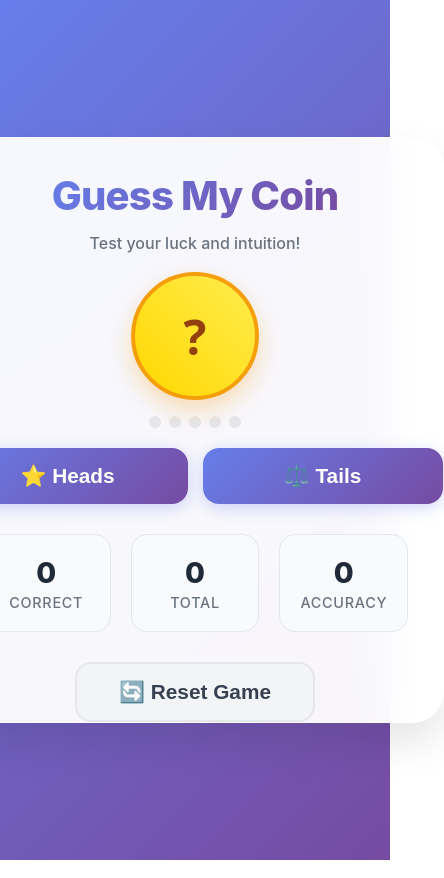
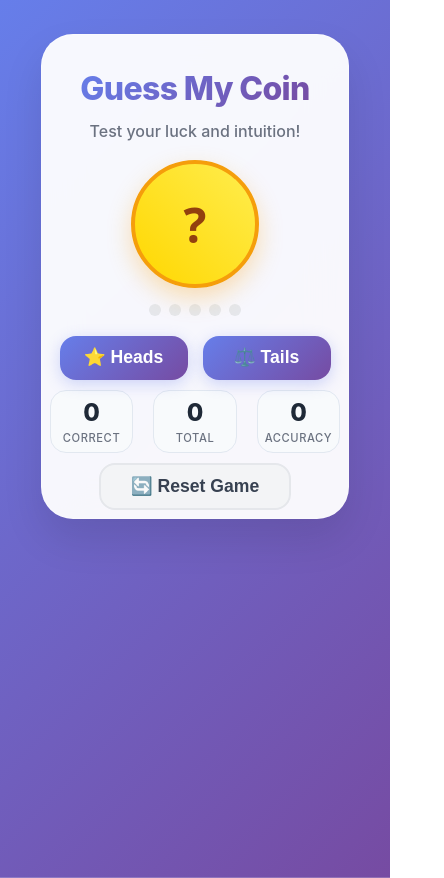
Before and after one commit to 01eon/react-guess-my-coin, a React (Vite) app: page / in a window 390 px wide. Shown: the whole page, 444 px wide, since content can reach past the window. Built offline with nearby package versions, Linux system fonts and the light colour scheme; a web font is replaced by a local one.

Commit message:
Added: standardPhone Media Query

```diff
--- a/package.json
+++ b/package.json
@@ -4,7 +4,7 @@
   "version": "0.0.0",
   "type": "module",
   "scripts": {
-    "dev": "vite",
+    "dev": "vite --host",
     "build": "vite build",
     "lint": "eslint .",
     "preview": "vite preview"
--- a/src/App.css
+++ b/src/App.css
@@ -12,13 +12,18 @@ body {
   align-items: center;
 }
 
-/* Laptop */
-@media (min-width: 64em) {
+/* Standard Phone */
+@media (min-width: 360px){
   body {
-    margin: 0rem 25rem;
+    margin: 0rem;
+    align-items: flex-start;
+    margin-top: 2.1rem;
   }
 }
 
-@theme {
-  /* .. */
-}
+/* @media (min-width: 780px){
+  body {
+    align-items: center;
+    margin-top: 0;
+  }
+} */
--- a/src/components/button/button.styled.jsx
+++ b/src/components/button/button.styled.jsx
@@ -1,4 +1,5 @@
 import styled from "styled-components";
+import { media } from "../media-query/media-query.styled";
 
 const ButtonBase = styled.button`
   width: 15rem;
@@ -25,9 +26,14 @@ const ButtonBase = styled.button`
 
   &:hover:disabled {
     transform: translateY(0px);
-  box-shadow: none;
+    box-shadow: none;
+  }
 
-  }
+  ${media.standardPhone`
+    font-size: 1.1rem;
+    padding: 0.7rem 1rem;
+    width: 8rem;
+    `}
 `;
 
 export const ButtonPrimary = styled(ButtonBase)`
@@ -50,4 +56,8 @@ export const ButtonSecondary = styled(ButtonBase)`
     background: #e5e7eb;
     transform: translateY(-1px);
   }
+
+  ${media.standardPhone`
+    width: 12rem;
+    `}
 `;
--- a/src/components/results/results.style.jsx
+++ b/src/components/results/results.style.jsx
@@ -1,4 +1,5 @@
 import styled from "styled-components";
+import { media } from "../media-query/media-query.styled";
 
 export const ResultsBase = styled.div`
   text-align: center;
@@ -11,6 +12,13 @@ export const ResultsBase = styled.div`
   transform: translateY(10px);
   transition: all 0.3s ease;
   width: 70%;
+
+  ${media.standardPhone`
+      width: 60%;
+      font-size: 0.9rem;
+      margin-top: 0.5rem;
+      padding: 20px 10px;
+    `}
 `;
 
 export const ResultsShow = styled(ResultsBase)`
@@ -20,9 +28,6 @@ export const ResultsShow = styled(ResultsBase)`
 
 export const ResultsCorrect = styled(ResultsBase)`
   background: linear-gradient(135deg, #67c9b2, #5fb77a);
-
-
-
   color: white;
 `;
 
--- a/src/components/status-card/status-card.style.jsx
+++ b/src/components/status-card/status-card.style.jsx
@@ -1,10 +1,15 @@
 import styled from "styled-components";
+import { media } from "../media-query/media-query.styled";
 
 export const StatusContainer = styled.div`
   display: grid;
   grid-template-columns: repeat(3, 1fr);
   gap: 20px;
   margin: 30px 0;
+
+  ${media.standardPhone`
+    margin: 10px 0;
+    `}
 `;
 
 export const StatusCardContainer = styled.div`
@@ -19,6 +24,9 @@ export const StatusCardContainer = styled.div`
     background: #f1f5f9;
     transform: translateY(-2px);
   }
+  ${media.standardPhone`
+    padding: 7px;
+    `}
 `;
 
 export const StatusNumber = styled.div`
@@ -26,6 +34,10 @@ export const StatusNumber = styled.div`
   font-weight: 800;
   color: #1f2937;
   margin-bottom: 4px;
+
+  ${media.standardPhone`
+    font-size: 1.5rem;
+    `}
 `;
 
 export const StatusLabel = styled.div`
@@ -34,4 +46,8 @@ export const StatusLabel = styled.div`
   font-weight: 500;
   text-transform: uppercase;
   letter-spacing: 0.05em;
+
+  ${media.standardPhone`
+      font-size: 0.7rem;
+    `}
 `;
--- a/src/routes/game-container/game-container.style.jsx
+++ b/src/routes/game-container/game-container.style.jsx
@@ -15,16 +15,16 @@ export const GameContain = styled.div`
   justify-content: center;
 
   ${media.standardPhone`
-    padding: 0rem;
+    padding: 0.5rem;
     `}
 `;
 
 export const GameHeader = styled.div`
- display: flex;
- flex-direction: column;
- align-items: center;
- margin-bottom: 0.2rem;
-`
+  display: flex;
+  flex-direction: column;
+  align-items: center;
+  margin-bottom: 0.2rem;
+`;
 
 export const GameTitle = styled.h2`
   text-transform: capitalize;
@@ -34,7 +34,11 @@ export const GameTitle = styled.h2`
   -webkit-background-clip: text;
   -webkit-text-fill-color: transparent;
   letter-spacing: -0.02em;
-  margin-bottom: 0.8rem
+  margin-bottom: 0.8rem;
+
+   ${media.standardPhone`
+    font-size: 2rem;
+    `};
 `;
 
 export const GameDesc = styled.span`
```
